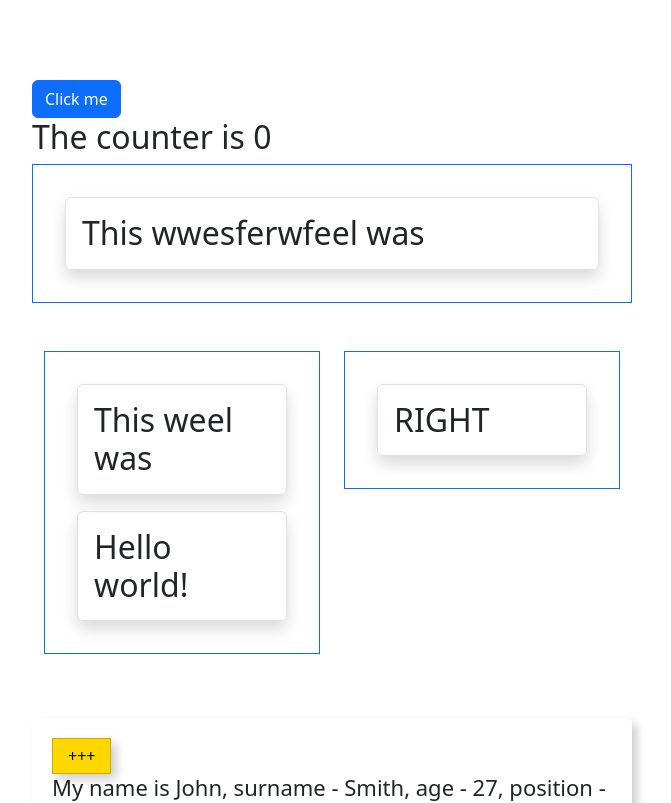
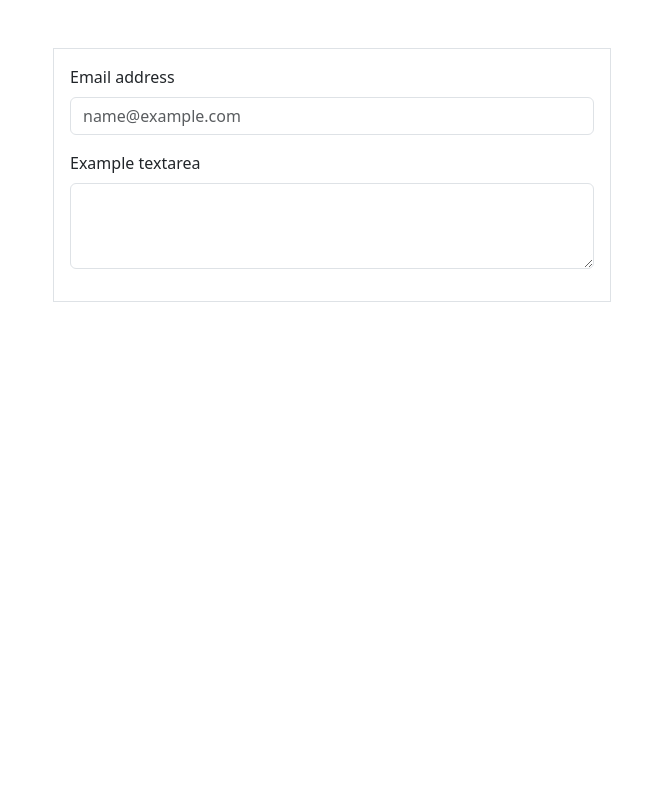
Before and after one commit to CarryMain/my-app, a React (Create React App) app: page / in a window 1280 px wide. Shown: the top 803 px of the page, without its empty margins (308-979 px from the left). Built offline with nearby package versions, Linux system fonts and the light colour scheme.

Commit message:
ref link element

```diff
--- a/src/App.js
+++ b/src/App.js
@@ -1,162 +1,218 @@
 import React, {Component} from 'react'
 import './App.css';
-import styled from 'styled-components';
-import BootstrapTest from './BootstrapTest';
+// import styled from 'styled-components';
+// import BootstrapTest from './BootstrapTest';
+import { Container } from 'react-bootstrap';
 
-const EmpItem = styled.div `
-  padding: 20px;
-  margin-bottom: 15px;
-  border-radius: 5px;
-  box-shadow: 5px 5px 10px rgba(0,0,0, .2);
-  a {
-    display: block;
-    margin: 10px 0 10px 0;
-    color: ${props => props.active ? 'orange' : 'black'};
-  }
-  input {
-    display: block;
-    margin-top: 10px;
-  }
-`;
+// const EmpItem = styled.div `
+//   padding: 20px;
+//   margin-bottom: 15px;
+//   border-radius: 5px;
+//   box-shadow: 5px 5px 10px rgba(0,0,0, .2);
+//   a {
+//     display: block;
+//     margin: 10px 0 10px 0;
+//     color: ${props => props.active ? 'orange' : 'black'};
+//   }
+//   input {
+//     display: block;
+//     margin-top: 10px;
+//   }
+// `;
 
-const Header = styled.h2 `
-  font-size: 22px;
-`;
+// const Header = styled.h2 `
+//   font-size: 22px;
+// `;
 
-export const Button = styled.button `
-  display: block;
-  padding: 5px 15px;
-  background-color: gold;
-  border: 1px solid rgba(0,0,0, .2);
-  box-shadow: 5px 5px 10px rgba(0,0,0, .2);
-`;
+// export const Button = styled.button `
+//   display: block;
+//   padding: 5px 15px;
+//   background-color: gold;
+//   border: 1px solid rgba(0,0,0, .2);
+//   box-shadow: 5px 5px 10px rgba(0,0,0, .2);
+// `;
 
-class WhoAmI extends Component {
-  constructor(props) {
-    super(props)
-    this.state = {
-      years: 27,
-      position: ''
-    }
-    // this.nextYear = this.nextYear.bind(this)
+// class WhoAmI extends Component {
+//   constructor(props) {
+//     super(props)
+//     this.state = {
+//       years: 27,
+//       position: ''
+//     }
+//     // this.nextYear = this.nextYear.bind(this)
 
+//   }
+
+//   nextYear(){
+//     this.setState({
+//       years: this.state.years + 1
+//     })
+//   }
+
+//   commitInputChanges = (e, color) => {
+//     console.log(color)
+//     this.setState({
+//       position: e.target.value
+//     })
+//   }
+
+//   render() {
+//     const {name, surname, link} = this.props
+//     const {position, years} = this.state
+
+//     return (
+//       <EmpItem active>
+//         <Button onClick={ () => this.nextYear()}>+++</Button>
+//         <Header>My name is {name}, surname - {surname}, age - {years}, position - {position}</Header>
+//         <a href = {link}>My profile</a>
+//         <form>
+//           <span>Введите должность</span>
+//           <input type="text" onChange={(e) => this.commitInputChanges(e, 'some color')} />
+//         </form>
+//       </EmpItem>
+//     )
+//   }
+// }
+
+// const Wrapper = styled.div`
+//   width: 600px;
+//   margin: 80px auto 0 auto;
+// `;
+
+// const DynamicGreating = (props) => {
+//   return (
+//     <div className={'mb-3 p-3 border border-' + props.color}>
+//         {/* {props.children} */}
+//         {
+//           React.Children.map(props.children, child => {
+//               return React.cloneElement(child, {className: 'shadow p-3 m-3 border rounded'})
+//           })
+//         }
+//     </div>
+//   )
+// }
+
+// const HelloGreatings = () => {
+//   return (
+//   <div style={{'width': '600px', 'margin': '0 auto'}}>
+//           <DynamicGreating color={'primary'}>
+//             <h2>This wwesferwfeel was</h2>
+//           </DynamicGreating>
+//   </div>
+//   )
+// }
+
+// const Message = (props) => {
+//   return (
+//     <h2>The counter is {props.counter}</h2>
+//   )
+// }
+
+// class Counter extends Component {
+//     state = {
+//       counter: 0
+//     }
+
+//     changeCounter = () => {
+//       this.setState(({counter}) => ({
+//         counter: counter + 1
+//       }))
+//     }
+
+//     render() {
+//       return (
+//         <>
+//         <button
+//           className={'btn btn-primary'}
+//           onClick={this.changeCounter}>
+//             Click me
+//         </button>
+//         {this.props.render(this.state.counter)}
+//         </>
+//       )
+//     }
+// }
+
+// function App() {
+//   return (
+//     <Wrapper>
+//       <Counter render={counter => (
+//         <Message counter={counter}/>
+//       )}/>
+//       <HelloGreatings/>
+//       <BootstrapTest
+//         left = {
+//           <DynamicGreating color={'primary'}>
+//             <h2>This weel was</h2>
+//             <h2>Hello world!</h2>
+//           </DynamicGreating>
+//         }
+//         right = {
+//           <DynamicGreating color={'primary'}>
+//           <h2>RIGHT</h2>
+//           </DynamicGreating>
+//         }
+//       />
+
+//       <WhoAmI name='John' surname="Smith" link="google.com"/>
+//       <WhoAmI name='Alex' surname="Turanov" link="mail.ru"/>
+//     </Wrapper>
+//   );
+// }
+
+
+class Form extends Component {
+  //  myRef = React.createRef()
+  //  mySecondRef = React.createRef()
+  // componentDidMount() {
+  //   this.myRef.current.focus()
+  // }
+
+  setInputRef = (elem) => {
+    this.myRef = elem
   }
 
-  nextYear(){
-    this.setState({
-      years: this.state.years + 1
-    })
-  }
-
-  commitInputChanges = (e, color) => {
-    console.log(color)
-    this.setState({
-      position: e.target.value
-    })
+  focusFirstTI = () => {
+    if(this.myRef) {
+      this.myRef.focus()
+    }
   }
 
   render() {
-    const {name, surname, link} = this.props
-    const {position, years} = this.state
-
-    return (
-      <EmpItem active>
-        <Button onClick={ () => this.nextYear()}>+++</Button>
-        <Header>My name is {name}, surname - {surname}, age - {years}, position - {position}</Header>
-        <a href = {link}>My profile</a>
-        <form>
-          <span>Введите должность</span>
-          <input type="text" onChange={(e) => this.commitInputChanges(e, 'some color')} />
-        </form>
-      </EmpItem>
+    return(
+    <Container>
+      <form className='w-50 border mt-5 p-3 m-auto'>
+        <div className="mb-3">
+          <label htmlFor="exampleFormControlInput1" className='form-label'>Email address</label>
+          <input ref={this.setInputRef} type="email" className='form-control' id='exampleFormControlInput1' placeholder='name@example.com' />
+        </div>
+        <div className="mb-3">
+          <label htmlFor="exampleFormControlTextarea1" className='form-label'>Example textarea</label>
+          <textarea onClick={this.focusFirstTI} className='form-control' id="exampleFormControlTextarea1" rows="3"></textarea>
+        </div>
+      </form>
+    </Container>
     )
   }
 }
 
-const Wrapper = styled.div`
-  width: 600px;
-  margin: 80px auto 0 auto;
-`;
+// class TextInput extends Component {
 
-const DynamicGreating = (props) => {
+//   doSmth = () => {
+//     console.log('smth')
+//   }
+
+//   render() {
+//     return (
+
+//     )
+//   }
+// }
+
+function App() {
   return (
-    <div className={'mb-3 p-3 border border-' + props.color}>
-        {/* {props.children} */}
-        {
-          React.Children.map(props.children, child => {
-              return React.cloneElement(child, {className: 'shadow p-3 m-3 border rounded'})
-          })
-        }
-    </div>
+    <Form/>
   )
 }
 
-const HelloGreatings = () => {
-  return (
-  <div style={{'width': '600px', 'margin': '0 auto'}}>
-          <DynamicGreating color={'primary'}>
-            <h2>This wwesferwfeel was</h2>
-          </DynamicGreating>
-  </div>
-  )
-}
-
-const Message = (props) => {
-  return (
-    <h2>The counter is {props.counter}</h2>
-  )
-}
-
-class Counter extends Component {
-    state = {
-      counter: 0
-    }
-
-    changeCounter = () => {
-      this.setState(({counter}) => ({
-        counter: counter + 1
-      }))
-    }
-
-    render() {
-      return (
-        <>
-        <button
-          className={'btn btn-primary'}
-          onClick={this.changeCounter}>
-            Click me
-        </button>
-        {this.props.render(this.state.counter)}
-        </>
-      )
-    }
-}
-
-function App() {
-  return (
-    <Wrapper>
-      <Counter render={counter => (
-        <Message counter={counter}/>
-      )}/>
-      <HelloGreatings/>
-      <BootstrapTest
-        left = {
-          <DynamicGreating color={'primary'}>
-            <h2>This weel was</h2>
-            <h2>Hello world!</h2>
-          </DynamicGreating>
-        }
-        right = {
-          <DynamicGreating color={'primary'}>
-          <h2>RIGHT</h2>
-          </DynamicGreating>
-        }
-      />
-
-      <WhoAmI name='John' surname="Smith" link="google.com"/>
-      <WhoAmI name='Alex' surname="Turanov" link="mail.ru"/>
-    </Wrapper>
-  );
-}
-
 export default App;
--- a/src/BootstrapTest.js
+++ b/src/BootstrapTest.js
@@ -1,18 +1,18 @@
-import {Container, Row, Col} from 'react-bootstrap';
+// import {Container, Row, Col} from 'react-bootstrap';
 
-const BootstrapTest = (props) => {
-    return (
-        <Container className='mt-5 mb-5 mb-5'>
-            <Row>
-            <Col>
-                {props.left}
-            </Col>
-            <Col>
-                {props.right}
-            </Col>
-            </Row>
-        </Container>
-    )
-}
+// const BootstrapTest = (props) => {
+//     return (
+//         <Container className='mt-5 mb-5 mb-5'>
+//             <Row>
+//             <Col>
+//                 {props.left}
+//             </Col>
+//             <Col>
+//                 {props.right}
+//             </Col>
+//             </Row>
+//         </Container>
+//     )
+// }
 
-export default BootstrapTest;
+// export default BootstrapTest;
--- a/src/index.js
+++ b/src/index.js
@@ -2,21 +2,21 @@
 import ReactDOM from 'react-dom/client';
 import './index.css';
 import App from './App';
-import { Button } from './App';
-import styled from 'styled-components';
+// import { Button } from './App';
+// import styled from 'styled-components';
 import 'bootstrap/dist/css/bootstrap.min.css';
 
-const BigButton = styled(Button)`
-    margin: 0 auto;
-    width: 234px;
-    text-align: center;
-`;
+// const BigButton = styled(Button)`
+//     margin: 0 auto;
+//     width: 234px;
+//     text-align: center;
+// `;
 
 
 const root = ReactDOM.createRoot(document.getElementById('root'));
 root.render(
     <StrictMode>
     <App/>
-    <BigButton as='a'>Отправить отчет</BigButton>
+    {/* <BigButton as='a'>Отправить отчет</BigButton> */}
     </StrictMode>
 );
```
